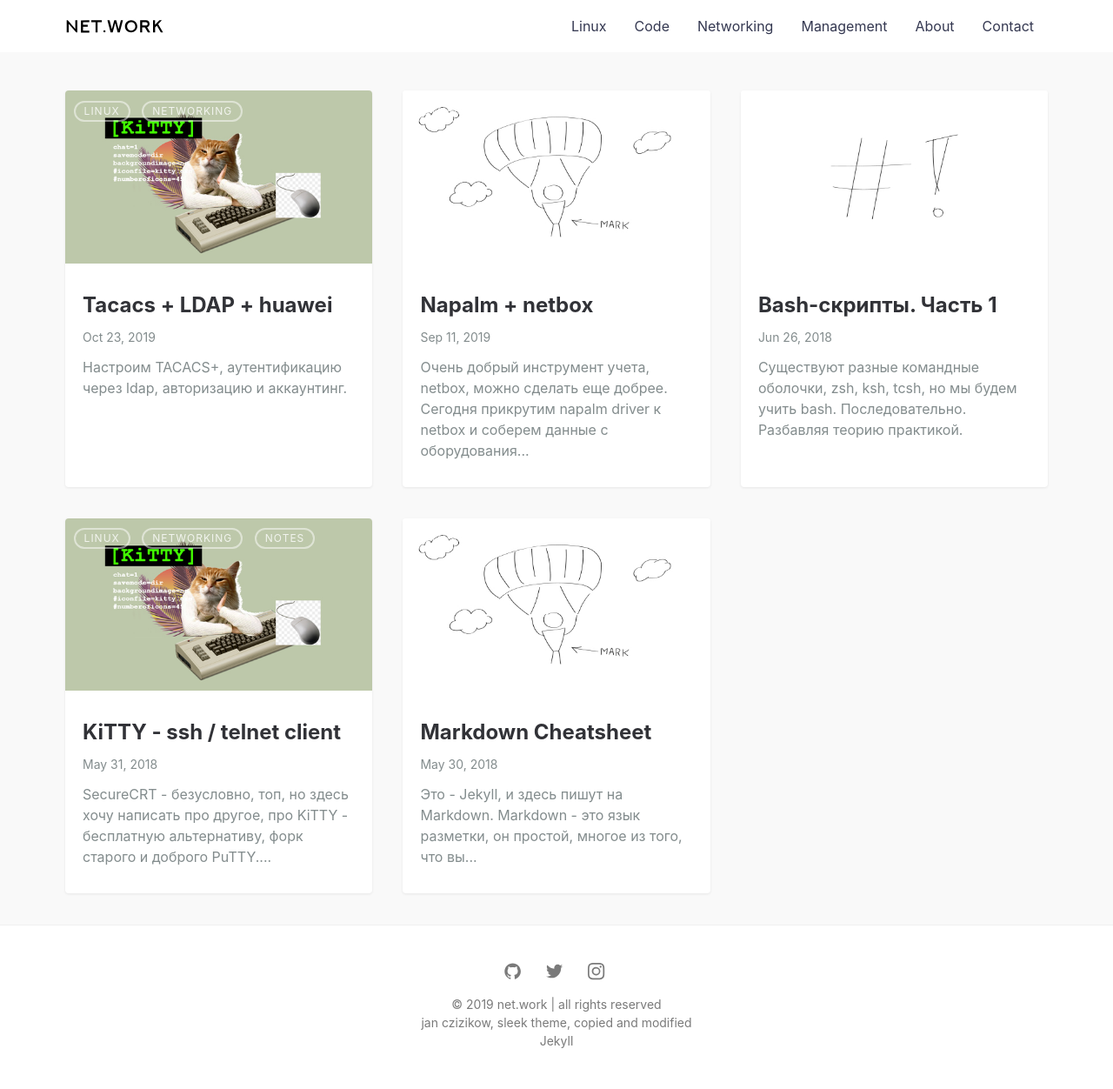
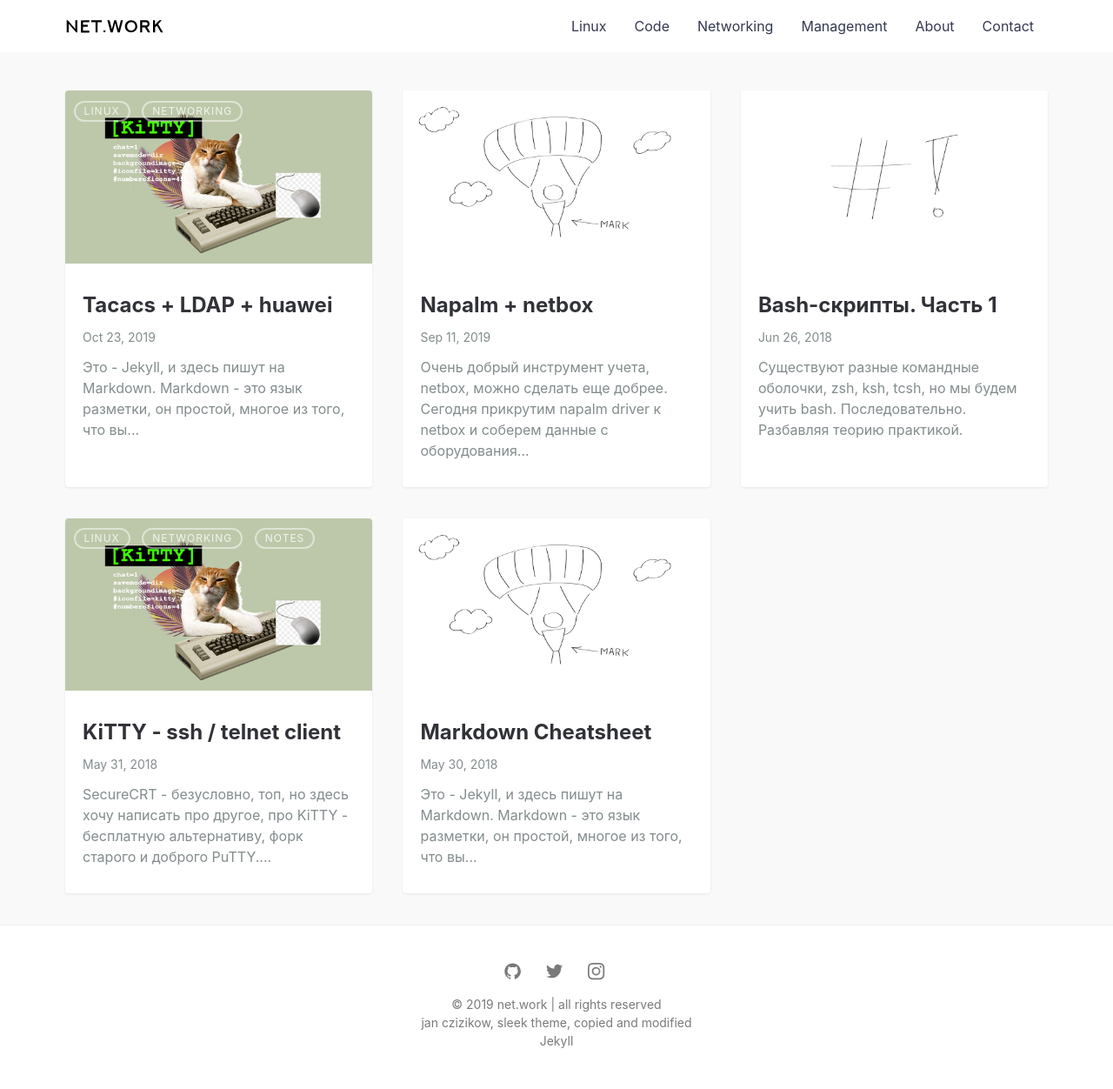
Before and after one commit to netdotwork/netdotwork.github.io, a Jekyll site: the page built from index.html, in a window 1280 px wide. Shown: the whole page at 87% size. Built offline with Jekyll 4.4.1, drawn with Linux system fonts in a browser that asks for light colours; the list of posts is cut into pages by our own code.

Commit message:
Update 2019-10-23-tacacs-plus.md

```diff
--- a/_posts/2019-10-23-tacacs-plus.md
+++ b/_posts/2019-10-23-tacacs-plus.md
@@ -1,8 +1,7 @@
 ---
 layout: post
 title: Tacacs + LDAP + huawei
-summary: Настроим TACACS+, аутентификацию через ldap, авторизацию и аккаунтинг.
-На Ubuntu 19.04, а в качестве сетевого будет Huawei: S, NE, Eudemon (USG).
+summary: Это - Jekyll, и здесь пишут на Markdown. Markdown - это язык разметки, он простой, многое из того, что вы читаете в интернете, написано с помощью него. Форматирование слов жирным или курсивом, добавление изображений и создание списков-это малая чась того, что может Markdown. В основном, Markdown - это обычный текст, дополненый символами. Он не требует глубоких познаний или познаний вообще - есть множество удобных редакторов. После написания Markdown преобразуется в язык для публикаций (тот же html)
 featured-img: kittyonkeyboard
 categories: Linux Networking
 tags: [ huawei, tacacs+ ]
```
